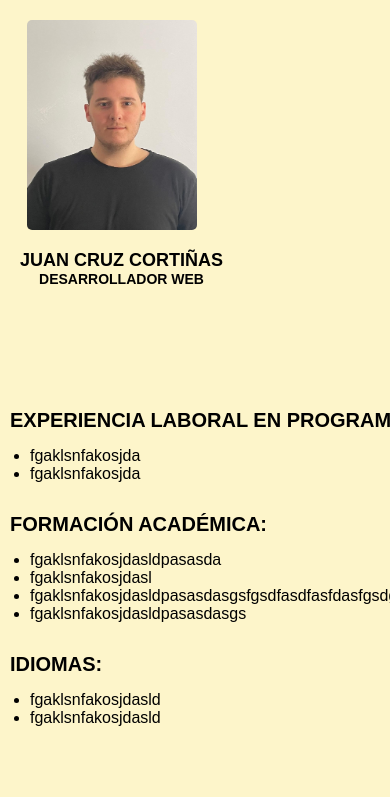
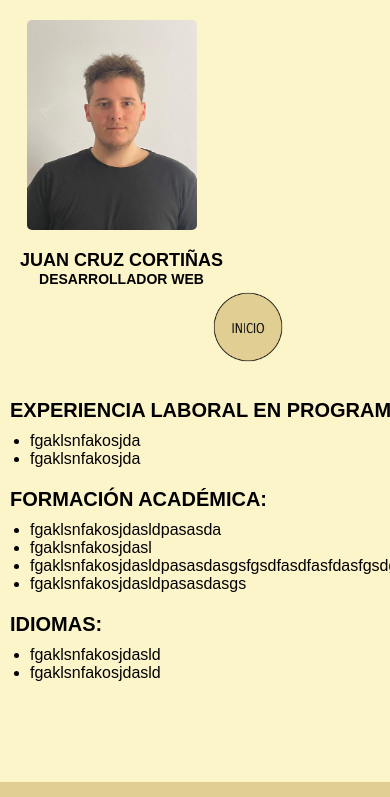
Before and after one commit to Jcruzcorti/CV, a website: page cv.html in a window 390 px wide. Shown: the top 797 px of the page. Drawn offline with Linux system fonts and the light colour scheme.

Commit message:
Nueva prueba para versión mobile de html cv

```diff
--- a/scss/_cv.scss
+++ b/scss/_cv.scss
@@ -77,7 +77,7 @@
     .body{
         background-color: #fdf5c8f5;
         // padding: 20px;
-
+        width: 100%;
 
      }
 
@@ -86,6 +86,7 @@
         display: flex;
         flex-wrap: wrap;
         flex-direction: column;
+        justify-content: space-between ;
         align-content: flex-start;
         margin-right: 0;
         .header2__divheader--imgfoto{
@@ -101,24 +102,24 @@
                 margin-left: 20px;
             }
 
+
     }
+
 
     .article2{
 
         display: flex;
         flex-wrap: wrap;
         flex-direction: column;
-        justify-content: space-around;
-        // width: 80%;
-
-
+        justify-content: flex-start;
+        align-content: center;
         .article2__img{
                 display: flex;
                 flex-wrap: wrap;
                 flex-direction: row;
-            align-content: flex-end;
-            .article2__img--article{
-                @include tamaño (80px,80px);
+                justify-content: center;
+                align-content: flex-start;
+                .article2__img--article{                        @include tamaño (80px,80px);
                     margin-top: 0;
                     margin-bottom: 8px;
                 }
@@ -127,13 +128,14 @@
                 display: flex;
                 flex-wrap: wrap;
                 flex-direction: column;
-            justify-content: flex-start;
-            align-content: center;
+                justify-content: center;
+                align-content: flex-start;
                 padding: 10px;
 
                 .article2__info--h3{
                     font-size: 20px;
                     margin-top: 10px;
+                    padding: 0;
                 }
                 .article2__info--ul{
                     font-size: 16px;
@@ -141,14 +143,88 @@
                     padding: 10px;
                     .article2__info--ul--li{
                         list-style-type:disc;
-
                     }
 
                 }
 
+
+
             }
 
+
+
     }
+
+
+
+    //  .header2__divheader{
+
+    //     display: flex;
+    //     flex-wrap: wrap;
+    //     flex-direction: column;
+    //     align-content: flex-start;
+    //     margin-right: 0;
+    //         .header2__divheader--imgfoto{
+    //             @include tamaño(170px,210px);
+    //             margin-left: 20px;
+    //         }
+    //         .header2__divheader--nombre{
+    //             font-size: 18px;
+    //             margin-left: 20px;
+    //         }
+    //         .header2__divheader--profesión{
+    //             font-size: 14px;
+    //             margin-left: 20px;
+    //         }
+
+    // }
+
+    // .article2{
+
+    //     display: flex;
+    //     flex-wrap: wrap;
+    //     flex-direction: column;
+    //     justify-content: space-around;
+    //     // width: 80%;
+
+
+    //     .article2__img{
+    //         display: flex;
+    //         flex-wrap: wrap;
+    //         flex-direction: row;
+    //         align-content: flex-end;
+    //         .article2__img--article{
+    //             @include tamaño (80px,80px);
+    //             margin-top: 0;
+    //             margin-bottom: 8px;
+    //         }
+    //     }
+    //     .article2__info{
+    //         display: flex;
+    //         flex-wrap: wrap;
+    //         flex-direction: column;
+    //         justify-content: flex-start;
+    //         align-content: center;
+    //         padding: 10px;
+
+    //         .article2__info--h3{
+    //             font-size: 20px;
+    //             margin-top: 10px;
+    //         }
+    //         .article2__info--ul{
+    //             font-size: 16px;
+    //             margin-left: 10px;
+    //             padding: 10px;
+    //             .article2__info--ul--li{
+    //                 list-style-type:disc;
+
+    //             }
+
+    //         }
+
+    //     }
+
+    // }
 
 
     .footer{
```
Also changed, not shown: css/style.css. Lines whose indentation alone changed are shown as unchanged.
